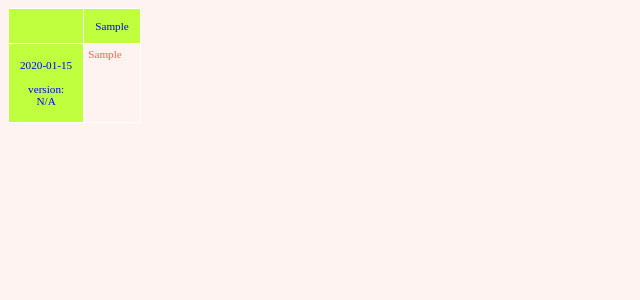
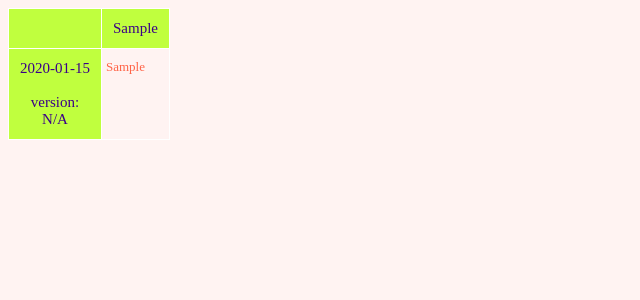
Before and after one commit to s011208/AsusLauncherTest, a Django app: a page that uses TestResults/mysite/mysite/templates/test_results.html in a window 1280 px wide. Shown: the top 300 px of the page, without its empty margins (0-640 px from the left). Run offline with Django 3.2, Linux system fonts and the light colour scheme; tables that the repository leaves empty hold one stand-in row (values such as "Sample post"); data that the repository does not hold is empty; some libraries are stand-ins or nearby versions.

Commit message:
show /r correctly & modify css

```diff
--- a/TestResults/mysite/mysite/static/style.css
+++ b/TestResults/mysite/mysite/static/style.css
@@ -18,10 +18,10 @@ table tr td {
 }
 
 div.column {
-	color: blue;
+	color: #3a0088;
 	text-align: center;
 	padding: 10px;
-	font-size: 70%;
+	font-size: 15px;
 }
 
 td.column {
@@ -33,13 +33,13 @@ td.content {
 }
 
 div.content_pass {
-	font-size: 80%;
+	font-size: 14px;
 	text-align: center;
-	color: rgb(0, 255, 0);
+	color: #55AA00;
 }
 
 div.content_failure {
-	font-size: 70%;
+	font-size: 13px;
 	text-align: left;
 	color: rgb(255, 99, 71);
 	overflow: scroll;
--- a/TestResults/mysite/mysite/templates/test_results.html
+++ b/TestResults/mysite/mysite/templates/test_results.html
@@ -28,7 +28,7 @@
 				{% for test_case in all_test_cases %}
 				<td class="content">
 					<script>
-					var result="{% get_test_result all_test_results test_case.id test_time.id %}";
+					var result="{% get_test_result all_test_results test_case.id test_time.id %}".replace(/@@@/g, "<br>");
 					if (result.localeCompare("OK") == 0) {
 						document.write('<div class="content_pass">' + result + '</div>');
 					} else {
--- a/TestResults/mysite/tests/templatetags/test_library.py
+++ b/TestResults/mysite/tests/templatetags/test_library.py
@@ -9,7 +9,7 @@ def get_test_result(test_results, test_case_id, test_time_id):
     for result in test_results:
         if int(result.get('test_case_id')) == int(test_case_id):
             if int(result.get('test_time_id')) == int(test_time_id):
-                return result.get('test_result')
+                return result.get('test_result').replace("\r", "@@@")
     return "N/A"
 
 def get_test_version(test_versions, test_time_id):
```
Also changed, not shown: 1 other file.
